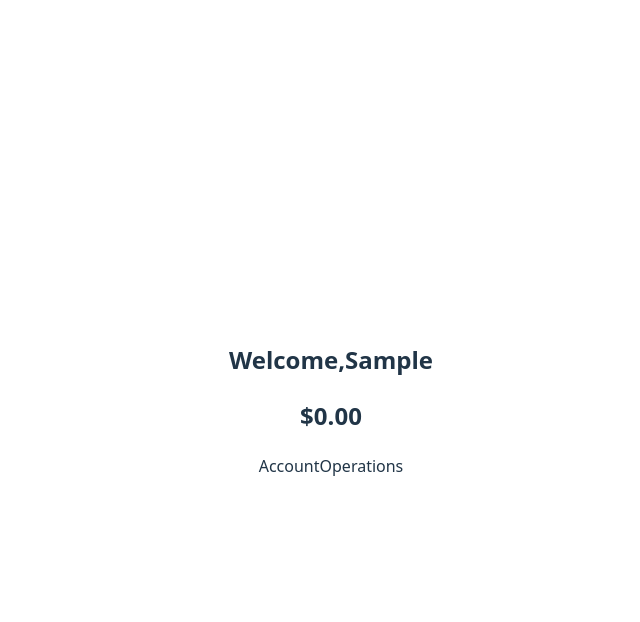
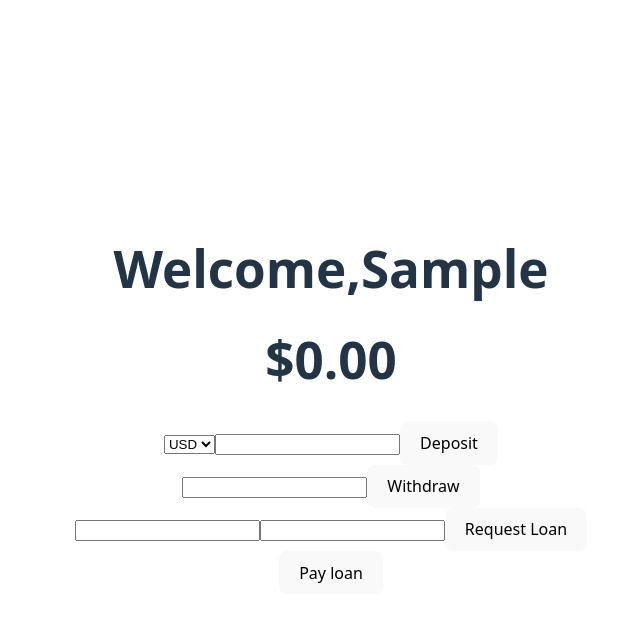
Before and after one commit to Tailung1/Redux-Toolkit, a React (Vite) app: page / in a window 1280 px wide. Both pictures are taken after typing "Sample", "Sample" into the empty fields and a click on the button "Submit". Shown: the top 622 px of the page, without its empty margins (309-949 px from the left). Built offline with nearby package versions, Linux system fonts and the light colour scheme; the HTML template or start-up script is replaced by a standard one.

Commit message:
deposit and withdraw inputs functioan DONE

```diff
--- a/src/features/accounts/AccountOperations.tsx
+++ b/src/features/accounts/AccountOperations.tsx
@@ -1,7 +1,82 @@
+import { useState } from "react";
+import { useDispatch } from "react-redux";
 
+import { AppDispatch } from "../../store";
+import { deposit } from "./accountSlice";
+import { withdraw } from "./accountSlice";
 
 export default function AccountOperations() {
+  const dispatch = useDispatch<AppDispatch>();
+  const [depositAmount, setDepositAmount] = useState<number | string>(
+    ""
+  );
+  const [withdrawAmount, setWithdrawAmount] = useState<
+    number | string
+  >("");
+  const [loanAmount, setLoanAmount] = useState<number | string>("");
+  const [loanPurpose, setLoanPurpose] = useState<string>("");
+  const [currency, setCurrency] = useState<string>("");
+
   return (
-    <div>AccountOperations</div>
-  )
+    <div>
+      <div>
+        <select
+          value={currency}
+          onChange={(e) => setCurrency(e.target.value)}
+        >
+          <option value={"USD"}>USD</option>
+          <option value={"EUR"}>EUR</option>
+          <option value={"GBP"}>GBP</option>
+        </select>
+        <input
+          value={depositAmount}
+          type='number'
+          onChange={(e) => setDepositAmount(+e.target.value)}
+        />
+        <button
+          onClick={() => {
+            if (!depositAmount) {
+              return;
+            } else {
+              dispatch(deposit(+depositAmount)), setDepositAmount("");
+            }
+          }}
+        >
+          Deposit
+        </button>
+      </div>
+      <div>
+        <input
+          type='text'
+          value={withdrawAmount}
+          onChange={(e) => setWithdrawAmount(+e.target.value)}
+        />
+
+        <button
+          onClick={() => {
+            if (!withdrawAmount) {
+              return;
+            } else {
+              dispatch(withdraw(+withdrawAmount));
+              setWithdrawAmount("");
+            }
+          }}
+        >
+          Withdraw
+        </button>
+      </div>
+      <div>
+        <input
+          type='number'
+          onChange={(e) => setLoanAmount(+e.target.value)}
+        />
+        <input
+          type='text'
+          onChange={(e) => setLoanPurpose(e.target.value)}
+        />
+        <button>Request Loan</button>
+      </div>
+      <button>Pay loan</button>
+    </div>
+  );
 }
--- a/src/features/accounts/ShowBalance.tsx
+++ b/src/features/accounts/ShowBalance.tsx
@@ -15,7 +15,7 @@ export default function ShowBalance() {
 
   return (
     <div>
-      <h2>{formatCurrency(balance as number)}</h2>
+      <h1>{formatCurrency(balance as number)}</h1>
     </div>
   );
 }
--- a/src/features/customers/Customer.tsx
+++ b/src/features/customers/Customer.tsx
@@ -7,7 +7,7 @@ export default function Customer() {
   );
   return (
     <div>
-      <h2>Welcome,{costumerName as string}</h2>
+      <h1>Welcome,{costumerName as string}</h1>
     </div>
   );
 }
```
